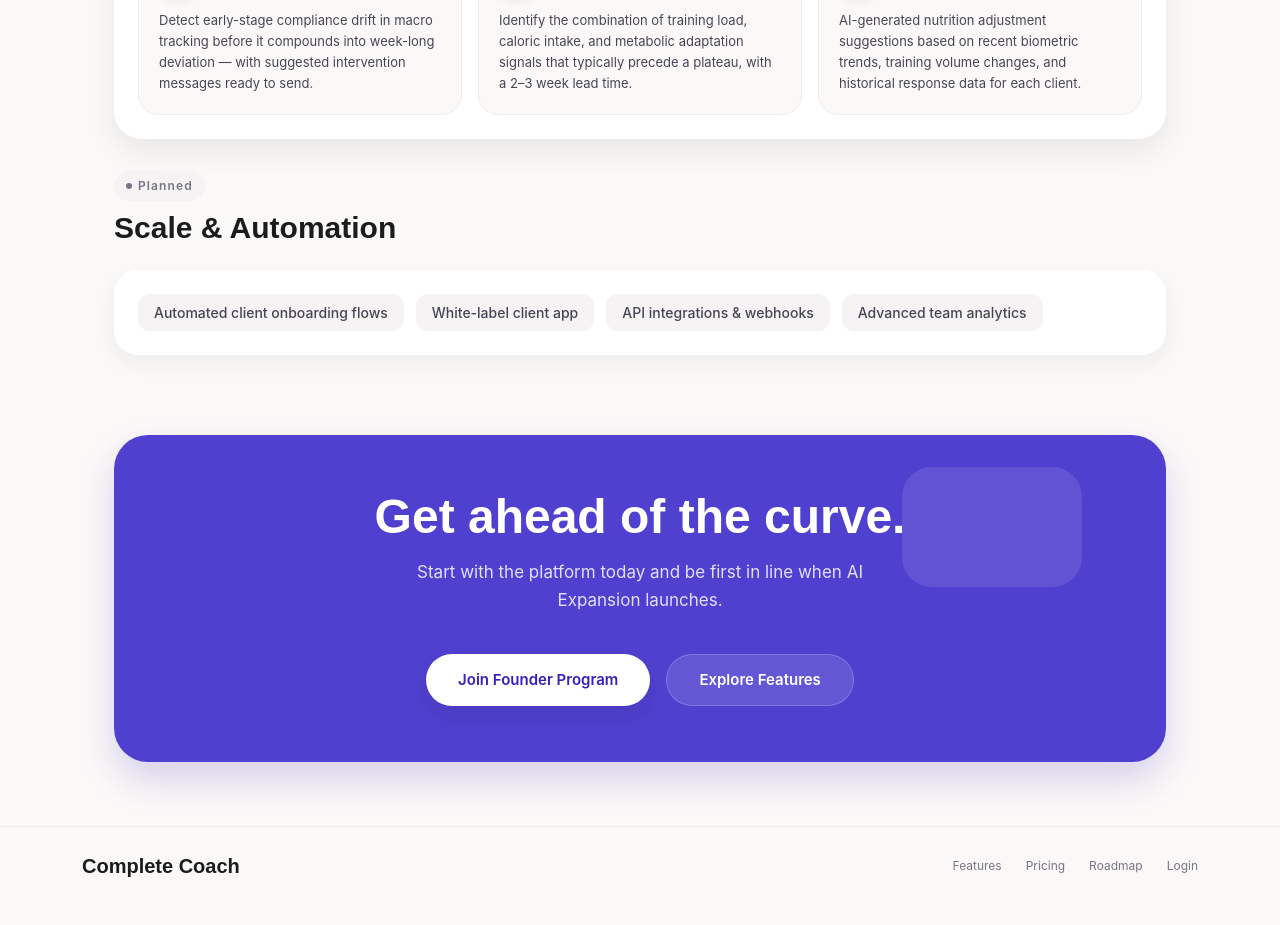
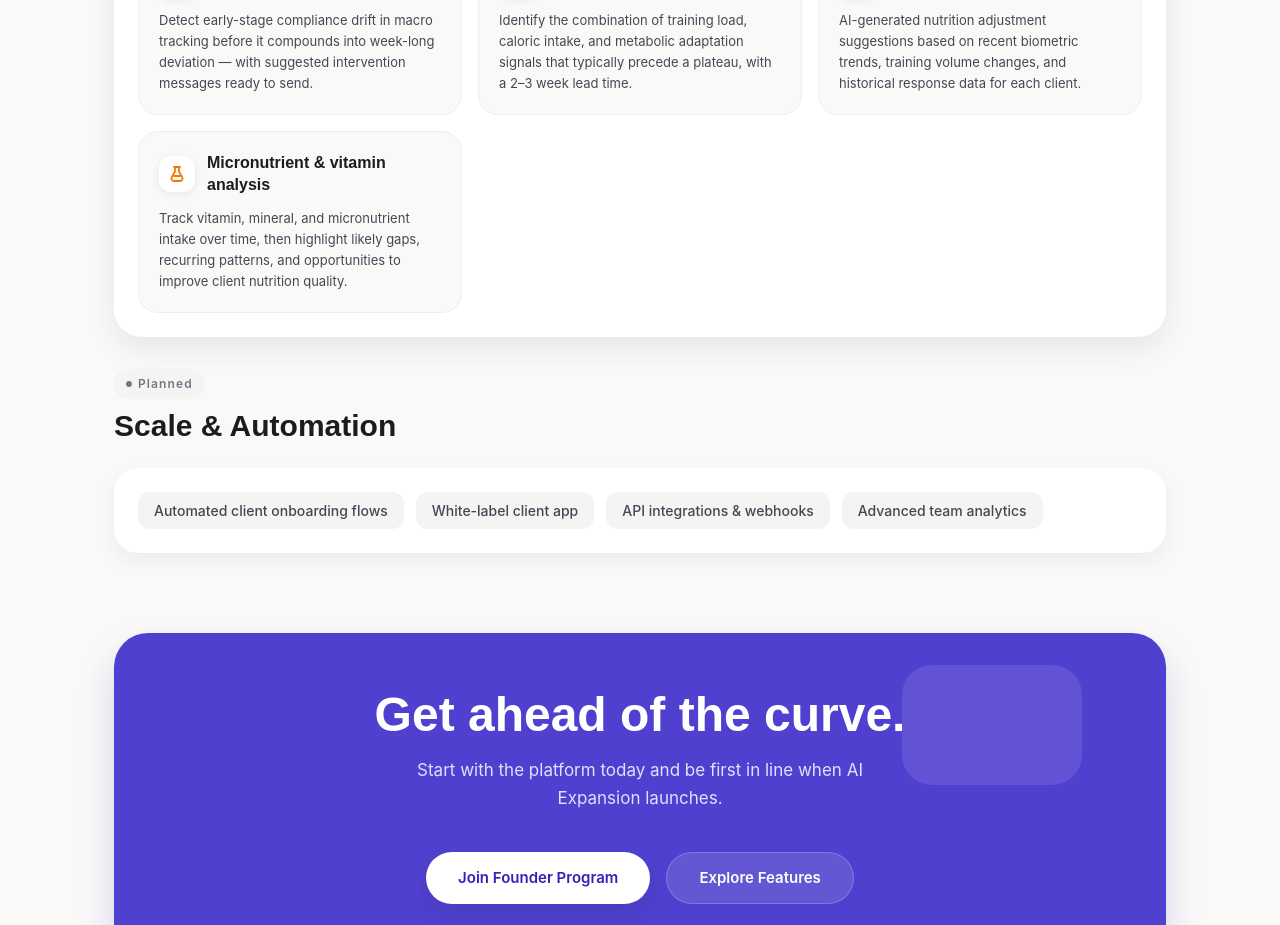
Before and after one commit to samanthaselvam07/Completecoachlanding, a Next.js app: page /roadmap in a window 1280 px wide. Shown: the part 2440-3365 px from the top of the page. Built offline with nearby package versions, Linux system fonts and the light colour scheme; no server answers.

Commit message:
Add micronutrient analysis roadmap item

```diff
--- a/src/components/marketing/roadmap-page.tsx
+++ b/src/components/marketing/roadmap-page.tsx
@@ -77,6 +77,11 @@ const phases = [
             detail: "AI-generated nutrition adjustment suggestions based on recent biometric trends, training volume changes, and historical response data for each client.",
             icon: "adjust",
           },
+          {
+            label: "Micronutrient & vitamin analysis",
+            detail: "Track vitamin, mineral, and micronutrient intake over time, then highlight likely gaps, recurring patterns, and opportunities to improve client nutrition quality.",
+            icon: "vitamins",
+          },
         ],
       },
     ],
@@ -150,6 +155,12 @@ const iconMap: Record<string, ReactElement> = {
     <svg width="20" height="20" viewBox="0 0 20 20" fill="none">
       <circle cx="10" cy="10" r="2" stroke="#2a8a5b" strokeWidth="1.8"/>
       <path d="M10 4v2M10 14v2M4 10H2M18 10h-2M6.3 6.3 4.9 4.9M15.1 15.1l-1.4-1.4M6.3 13.7l-1.4 1.4M15.1 4.9l-1.4 1.4" stroke="#2a8a5b" strokeWidth="1.8" strokeLinecap="round"/>
+    </svg>
+  ),
+  vitamins: (
+    <svg width="20" height="20" viewBox="0 0 20 20" fill="none">
+      <path d="M7 3h6M8 3v4.5l-3.2 5.6A2.6 2.6 0 007.1 17h5.8a2.6 2.6 0 002.3-3.9L12 7.5V3" stroke="#f87600" strokeWidth="1.8" strokeLinecap="round" strokeLinejoin="round"/>
+      <path d="M7 12h6" stroke="#f87600" strokeWidth="1.8" strokeLinecap="round"/>
     </svg>
   ),
 };
```
